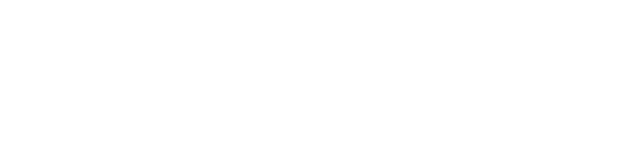
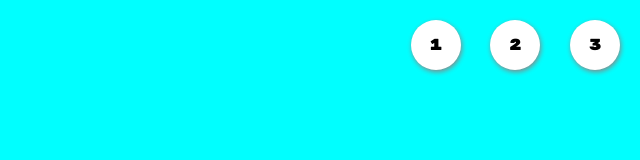
Before and after one commit to smboolean63/htmlcss-shoes, a plain HTML site: page index.html in a window 1280 px wide. Shown: the whole page, without its empty margins (640-1280 px from the left). Drawn offline with Linux system fonts and the light colour scheme.

Commit message:
Aggiunto header

```diff
--- a/css/style.css
+++ b/css/style.css
@@ -10,3 +10,33 @@
 /*-------------
     COMMONS
 --------------*/
+body {
+    color: #000;
+    background-color: aqua;
+    font-family: 'Rubik Mono One', sans-serif;
+}
+
+/*-------------
+    HEADER
+--------------*/
+header {
+    position: fixed;
+    top: 20px;
+    right: 20px;
+}
+
+.main-nav li, .main-nav li a {
+    display: inline-block;
+}
+.main-nav li a {
+    text-decoration: none;
+    color: inherit;
+    width: 50px;
+    height: 50px;
+    background-color: #fff;
+    text-align: center;
+    line-height: 50px;
+    border-radius: 50%;
+    margin-left: 16px;
+    box-shadow: 1px 2px 5px #888;
+}
--- a/index.html
+++ b/index.html
@@ -5,10 +5,25 @@
         <meta http-equiv="X-UA-Compatible" content="IE=edge">
         <meta name="viewport" content="width=device-width, initial-scale=1.0">
         <title>Shoes</title>
+        <!-- Google Fonts -->
+        <link rel="preconnect" href="https://fonts.googleapis.com">
+        <link rel="preconnect" href="https://fonts.gstatic.com" crossorigin>
+        <link href="https://fonts.googleapis.com/css2?family=Rubik+Mono+One&display=swap" rel="stylesheet">
+        <!-- /Google Fonts -->
         <link rel="stylesheet" href="css/style.css">
     </head>
     <body>
-        <header></header>
+        <header>
+            <!-- navigazione principale -->
+            <nav class="main-nav">
+                <ul>
+                    <li><a href="#">1</a></li>
+                    <li><a href="#">2</a></li>
+                    <li><a href="#">3</a></li>
+                </ul>
+            </nav>
+            <!-- /navigazione principale -->
+        </header>
         <main></main>
     </body>
 </html>
```
